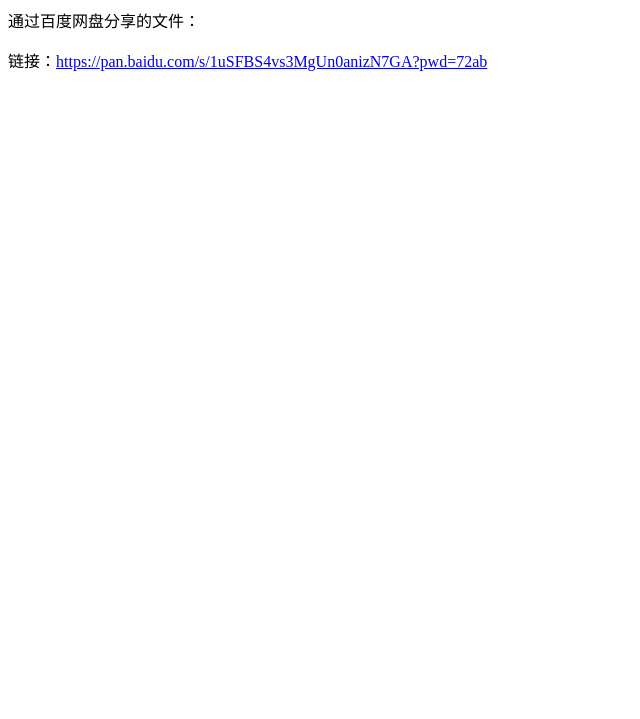
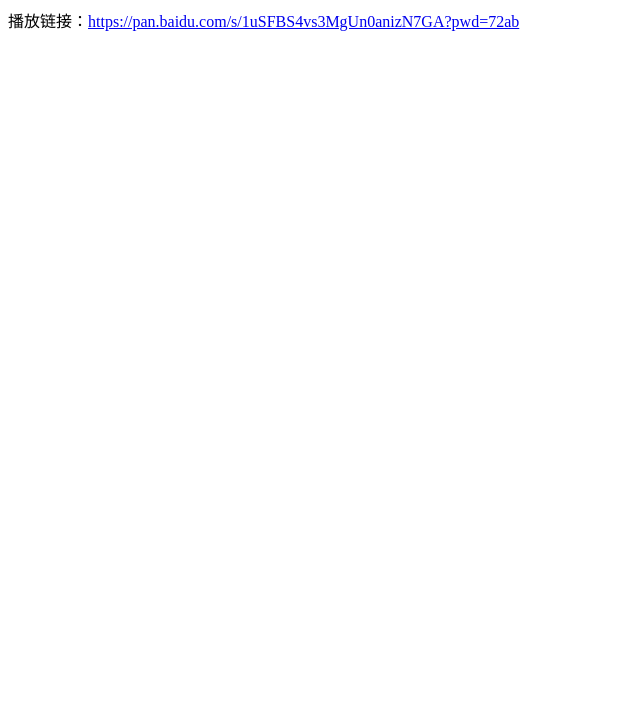
Before and after one commit to zyh2222/zyh2222.github.io, a plain HTML site: page index.html in a window 1280 px wide. Shown: the part 81-800 px from the top of the page, without its empty margins (0-640 px from the left). Drawn offline with Linux system fonts and the light colour scheme.

Commit message:
Update index.html

```diff
--- a/index.html
+++ b/index.html
@@ -7,9 +7,8 @@
 </head>
 <body>
     <h1>视频播放</h1>
-    <p>通过百度网盘分享的文件：</p>
     <p>
-        链接：<a href="https://pan.baidu.com/s/1uSFBS4vs3MgUn0anizN7GA?pwd=72ab" target="_blank">https://pan.baidu.com/s/1uSFBS4vs3MgUn0anizN7GA?pwd=72ab</a>
+        播放链接：<a href="https://pan.baidu.com/s/1uSFBS4vs3MgUn0anizN7GA?pwd=72ab" target="_blank">https://pan.baidu.com/s/1uSFBS4vs3MgUn0anizN7GA?pwd=72ab</a>
     </p>
 </body>
 </html>
```
